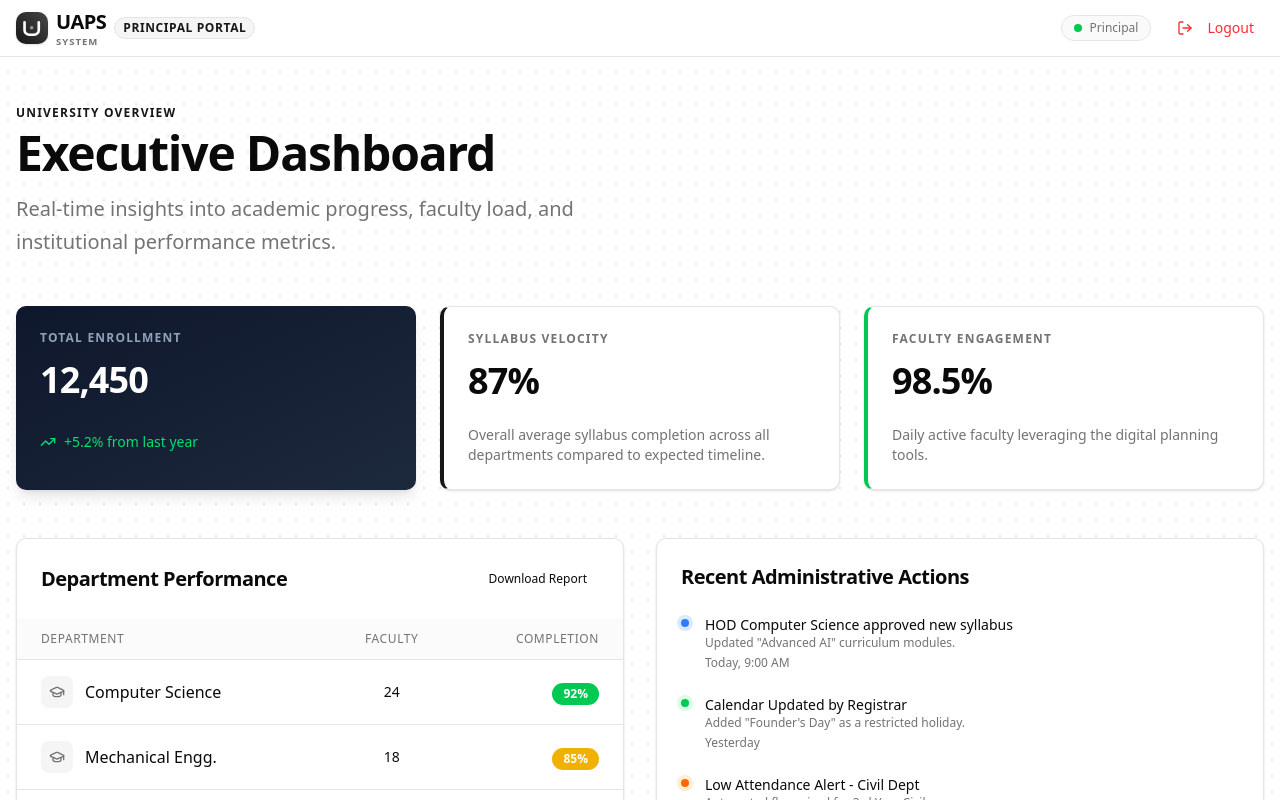
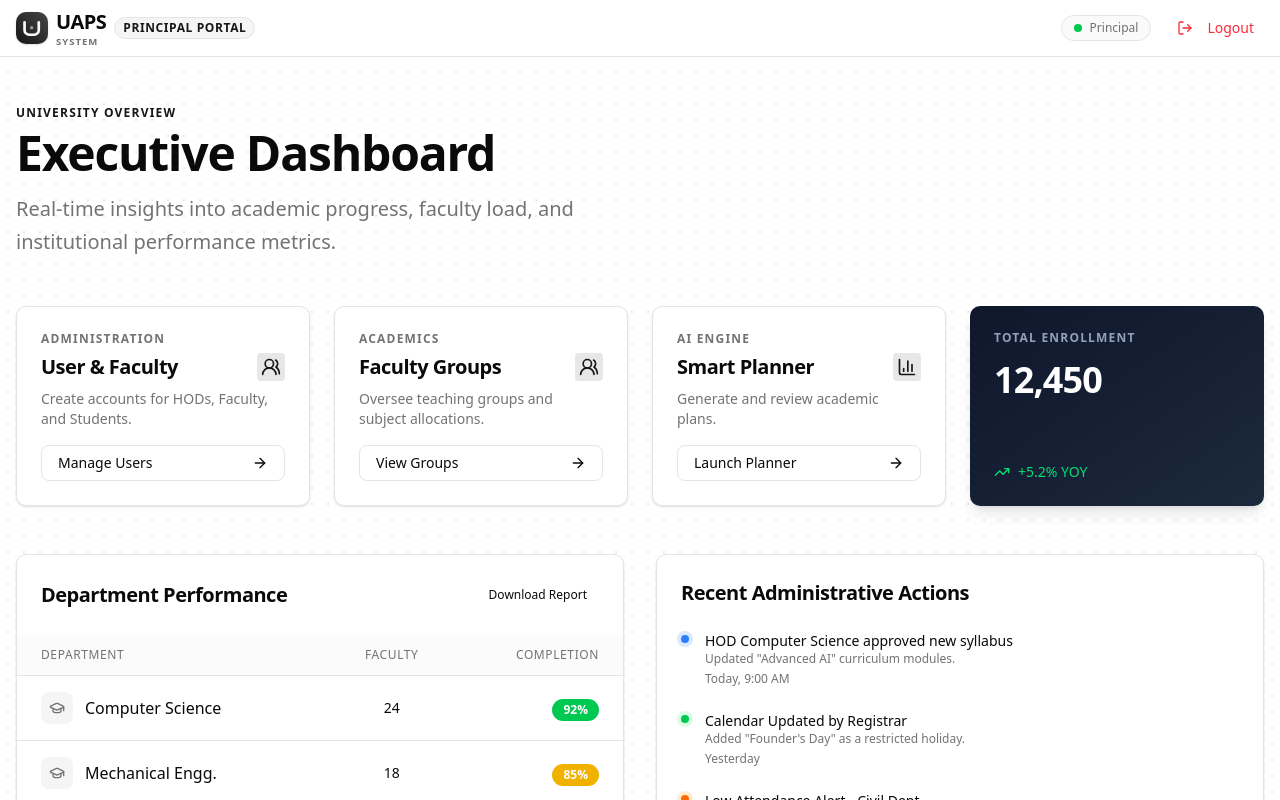
Before and after one commit to ayushmodi001/Faculty_planner, a Next.js app: page /dashboard/principal in a window 1280 px wide. Shown: the top 800 px of the page. Built offline with nearby package versions, Linux system fonts and the light colour scheme.

Commit message:
feat(ui): updated principal dashboard with quick access administrative tools

```diff
--- a/app/dashboard/principal/page.tsx
+++ b/app/dashboard/principal/page.tsx
@@ -15,41 +15,88 @@ export default function PrincipalDashboard() {
                 </p>
             </div>
 
-            {/* High Level Metrics */}
-            <div className="grid grid-cols-1 md:grid-cols-3 gap-6 mb-12 animate-in slide-in-from-bottom-10 duration-700 delay-100">
-                <Card className="bg-gradient-to-br from-slate-900 to-slate-800 text-white border-none shadow-lg">
+            {/* Quick Access Grid */}
+            <div className="grid grid-cols-1 md:grid-cols-2 lg:grid-cols-4 gap-6 mb-12 animate-in slide-in-from-bottom-10 duration-700 delay-100">
+
+                {/* User & Faculty Management */}
+                <Card className="hover:border-primary/50 transition-colors group cursor-pointer h-full flex flex-col justify-between">
+                    <CardHeader className="pb-2">
+                        <SwissSubHeading>Administration</SwissSubHeading>
+                        <div className="flex justify-between items-start">
+                            <CardTitle className="text-xl">User & Faculty</CardTitle>
+                            <div className="p-1 bg-primary/10 rounded">
+                                <Users2 className="w-5 h-5 text-primary" />
+                            </div>
+                        </div>
+                    </CardHeader>
+                    <CardContent>
+                        <div className="mb-4 text-sm text-muted-foreground">
+                            Create accounts for HODs, Faculty, and Students.
+                        </div>
+                        <Link href="/admin/users">
+                            <Button variant="outline" className="w-full justify-between mt-auto">
+                                Manage Users <ArrowRight className="w-4 h-4 ml-2" />
+                            </Button>
+                        </Link>
+                    </CardContent>
+                </Card>
+
+                {/* Faculty Groups / Load */}
+                <Card className="hover:border-primary/50 transition-colors group cursor-pointer h-full flex flex-col justify-between">
+                    <CardHeader className="pb-2">
+                        <SwissSubHeading>Academics</SwissSubHeading>
+                        <div className="flex justify-between items-start">
+                            <CardTitle className="text-xl">Faculty Groups</CardTitle>
+                            <div className="p-1 bg-primary/10 rounded">
+                                <Users2 className="w-5 h-5 text-primary" />
+                            </div>
+                        </div>
+                    </CardHeader>
+                    <CardContent>
+                        <div className="mb-4 text-sm text-muted-foreground">
+                            Oversee teaching groups and subject allocations.
+                        </div>
+                        <Link href="/admin/faculty">
+                            <Button variant="outline" className="w-full justify-between mt-auto">
+                                View Groups <ArrowRight className="w-4 h-4 ml-2" />
+                            </Button>
+                        </Link>
+                    </CardContent>
+                </Card>
+
+                {/* Planner */}
+                <Card className="hover:border-primary/50 transition-colors group cursor-pointer h-full flex flex-col justify-between">
+                    <CardHeader className="pb-2">
+                        <SwissSubHeading>AI Engine</SwissSubHeading>
+                        <div className="flex justify-between items-start">
+                            <CardTitle className="text-xl">Smart Planner</CardTitle>
+                            <div className="p-1 bg-primary/10 rounded">
+                                <BarChart3 className="w-5 h-5 text-primary" />
+                            </div>
+                        </div>
+                    </CardHeader>
+                    <CardContent>
+                        <div className="mb-4 text-sm text-muted-foreground">
+                            Generate and review academic plans.
+                        </div>
+                        <Link href="/admin/planner">
+                            <Button variant="outline" className="w-full justify-between mt-auto">
+                                Launch Planner <ArrowRight className="w-4 h-4 ml-2" />
+                            </Button>
+                        </Link>
+                    </CardContent>
+                </Card>
+
+                {/* Metrics Card (Preserved from original design) */}
+                <Card className="bg-gradient-to-br from-slate-900 to-slate-800 text-white border-none shadow-lg h-full flex flex-col justify-between">
                     <CardHeader>
                         <SwissSubHeading className="text-slate-400">Total Enrollment</SwissSubHeading>
                         <CardTitle className="text-4xl mt-2">12,450</CardTitle>
                     </CardHeader>
                     <CardContent>
                         <div className="flex items-center text-sm text-green-400 mt-2">
-                            <TrendingUp className="w-4 h-4 mr-2" /> +5.2% from last year
+                            <TrendingUp className="w-4 h-4 mr-2" /> +5.2% YOY
                         </div>
-                    </CardContent>
-                </Card>
-
-                <Card className="border-l-4 border-l-primary">
-                    <CardHeader>
-                        <SwissSubHeading>Syllabus Velocity</SwissSubHeading>
-                        <CardTitle className="text-4xl mt-2">87%</CardTitle>
-                    </CardHeader>
-                    <CardContent>
-                        <p className="text-sm text-muted-foreground">
-                            Overall average syllabus completion across all departments compared to expected timeline.
-                        </p>
-                    </CardContent>
-                </Card>
-
-                <Card className="border-l-4 border-l-green-500">
-                    <CardHeader>
-                        <SwissSubHeading>Faculty Engagement</SwissSubHeading>
-                        <CardTitle className="text-4xl mt-2">98.5%</CardTitle>
-                    </CardHeader>
-                    <CardContent>
-                        <p className="text-sm text-muted-foreground">
-                            Daily active faculty leveraging the digital planning tools.
-                        </p>
                     </CardContent>
                 </Card>
             </div>
```
